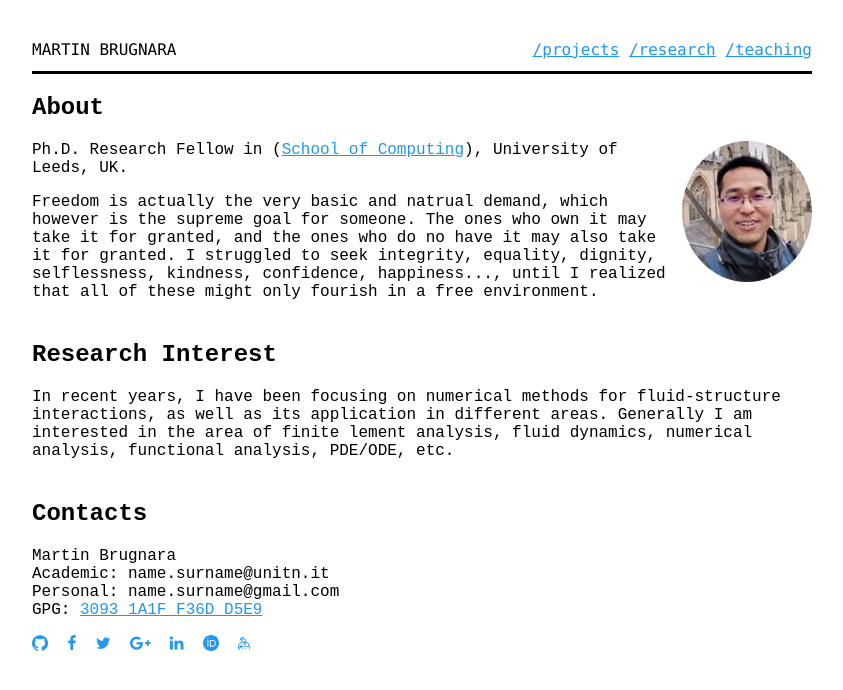
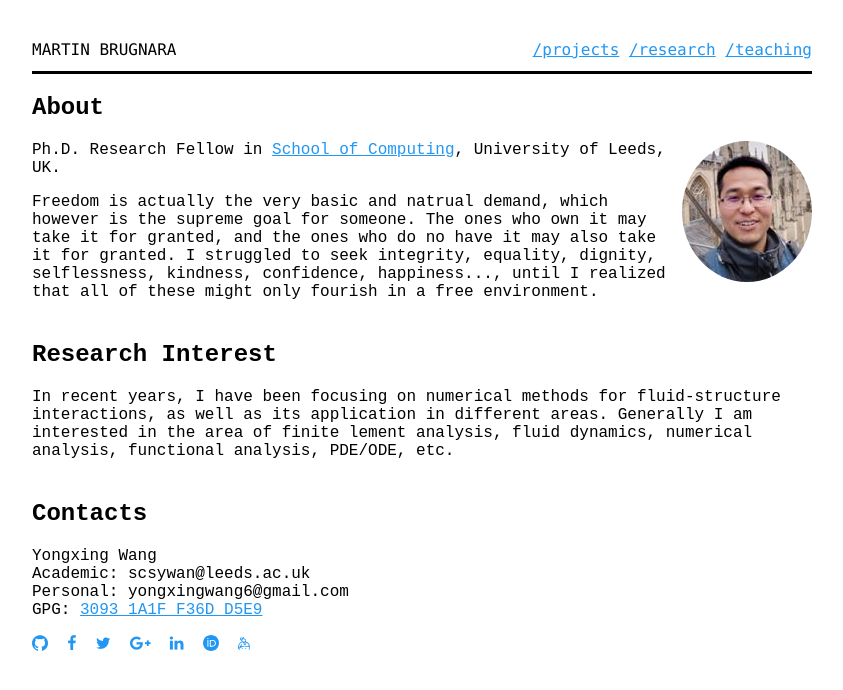
Before and after one commit to yongxingwang/yongxingwang.github.io, a Jekyll site: the page built from index.html, in a window 1280 px wide. Shown: the top 690 px of the page, without its empty margins (218-1061 px from the left). Built offline with Jekyll 4.4.1, drawn with Linux system fonts in a browser that asks for light colours; some web fonts are replaced.

Commit message:
2nd Commit

```diff
--- a/index.html
+++ b/index.html
@@ -6,7 +6,7 @@ title: Home
 <section id="bio">
    <h1>About</h1>
    <img class="me" src="/assets/images/photo2.jpg" alt="Martin Brugnara profile pic">
-   <p>Ph.D. Research Fellow in (<a href="https://engineering.leeds.ac.uk/info/20132/school_of_computing">School of Computing</a>), University of Leeds, UK</a>.</p>
+   <p>Ph.D. Research Fellow in <a href="https://engineering.leeds.ac.uk/info/20132/school_of_computing">School of Computing</a>, University of Leeds, UK</a>.</p>
    <p>Freedom is actually the very basic and natrual demand, which however is the supreme goal for someone. The ones who own it may take it for granted, and the ones who do no have it may also take it for granted. I struggled to seek integrity, equality, dignity, selflessness, kindness, confidence, happiness..., until I realized that all of these might only fourish in a free environment.</p>
 </section>
 
@@ -18,9 +18,9 @@ title: Home
 <section id="contacts">
     <h1>Contacts</h1>
     <p>
-        Martin Brugnara<br>
-        Academic: name.surname@unitn.it<br>
-        Personal: name.surname@gmail.com<br>
+        Yongxing Wang<br>
+        Academic: scsywan@leeds.ac.uk<br>
+        Personal: yongxingwang6@gmail.com<br>
         GPG: <a href="https://keybase.io/martinbrugnara/pgp_keys.asc?fingerprint=ad351834abdabff74c13c03430931a1ff36dd5e9">3093 1A1F F36D D5E9</a><br>
     </p>
     <p>
```
